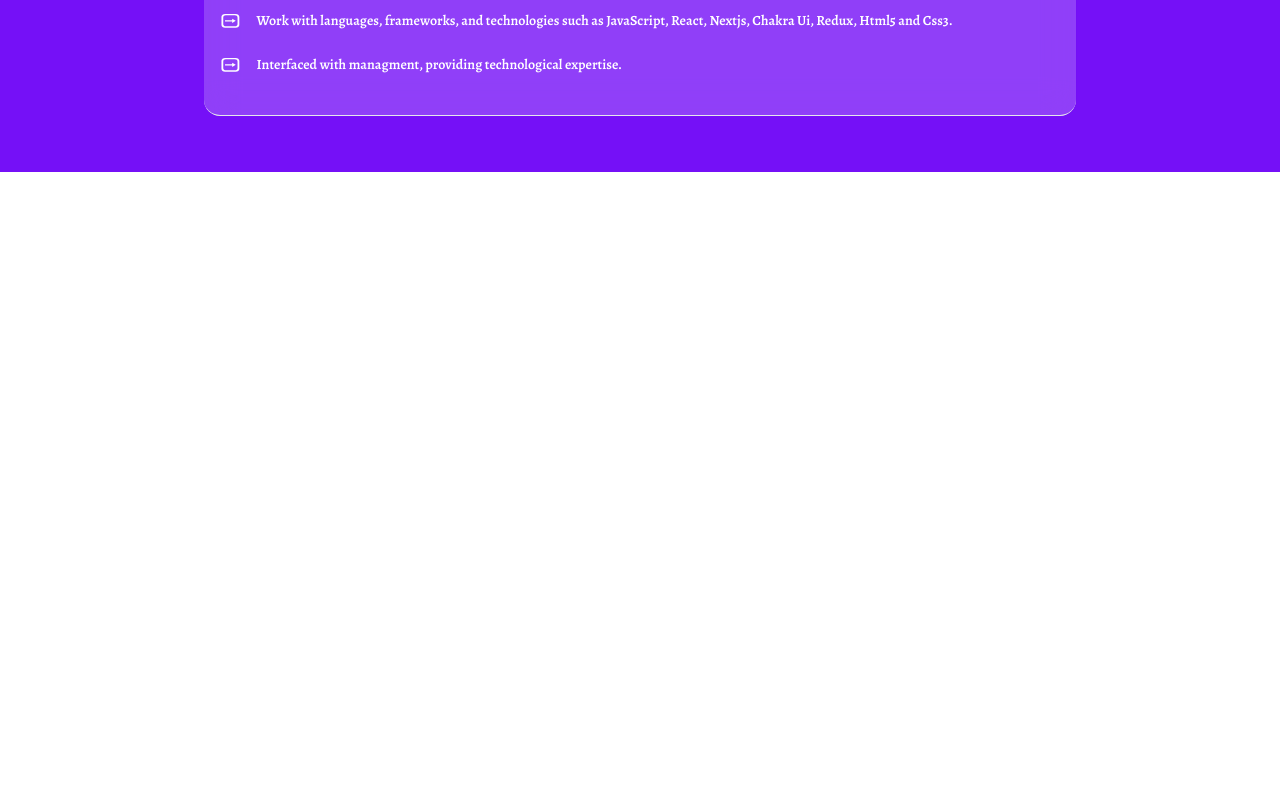
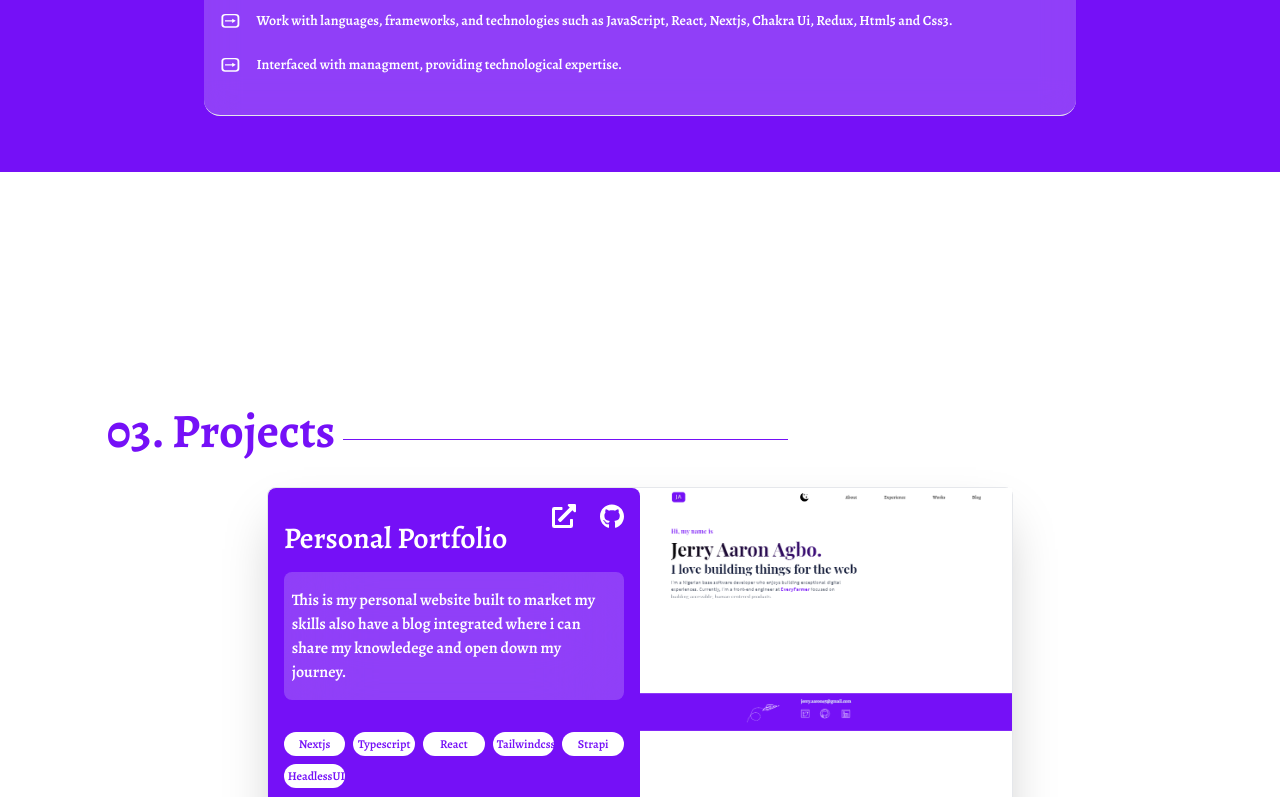
Before and after one commit to gfellah45/portfoliov2, a Next.js app: page / in a window 1280 px wide. Shown: the part 2000-2797 px from the top of the page. Before the commit the page ends 2391 px from the top, so only its background shows below. Built offline with nearby package versions, Linux system fonts and the light colour scheme; a web font is replaced by a local one.

Commit message:
adde content to projects section

```diff
--- a/src/components/Landing.tsx
+++ b/src/components/Landing.tsx
@@ -5,6 +5,7 @@ import Contact from "./Hero/Contact";
 import Title from "./Hero/Title";
 import Experience from "./Experience/Experience";
 import { HeaderContext } from "../Context/Header";
+import FeaturedProjects from "./Projects/FeaturedProjects";
 
 const Landing: React.FC = () => {
   const [top, setTop] = useState(false);
@@ -29,7 +30,7 @@ const Landing: React.FC = () => {
     return () => {
       window.removeEventListener("scroll", rezize);
     };
-  }, []);
+  }, [setHeader]);
 
   return (
     <div>
@@ -52,11 +53,10 @@ const Landing: React.FC = () => {
       <Experience />
       {top && (
         <a href="#">
-          <div className="fixed flex flex-col items-center justify-center w-12 h-12 p-4 text-white transition-all duration-300 ease-in-out rounded-full cursor-pointer animate-bounce bottom-4 right-4 bg-light-text2 dark:bg-light-bg2">
+          <div className="fixed flex flex-col items-center justify-center w-12 h-12 p-4 text-white transition-all duration-300 ease-in-out rounded-full shadow-2xl cursor-pointer animate-bounce bottom-4 right-4 bg-light-text2 dark:bg-light-bg2">
             <p>
               <svg
                 xmlns="http://www.w3.org/2000/svg"
-                enable-background="new 0 0 24 24"
                 height="24px"
                 viewBox="0 0 24 24"
                 width="24px"
@@ -70,6 +70,8 @@ const Landing: React.FC = () => {
           </div>
         </a>
       )}
+
+      <FeaturedProjects />
     </div>
   );
 };
--- /dev/null
+++ b/src/components/Projects/FeaturedProjects.tsx
@@ -0,0 +1,100 @@
+import React from "react";
+import Heading from "../Elements/Heading";
+import { nameV, lineWidth, fadeUp } from "../Animations";
+import { useInView } from "react-intersection-observer";
+import Image from "next/image";
+import BG from "../../../public/screencapture-localhost-3000-2021-08-20-19_50_01.png";
+
+interface Props {}
+
+const FeaturedProjects = (props: Props) => {
+  const { ref, inView } = useInView();
+  const { ref: ref2, inView: inView2 } = useInView();
+
+  return (
+    <div id="works" className="min-h-screen">
+      <Heading
+        ref1={ref}
+        ref2={ref2}
+        inView1={inView}
+        inView2={inView2}
+        variant1={nameV}
+        variant2={lineWidth}
+        text="03. Projects"
+        ligthColorMain="text-light-bg2"
+        darkColorMain="text-light-bg3"
+        bgLight="bg-light-bg2"
+        bgDark="bg-dark-text1"
+      />
+      <div className="w-11/12 md:w-7/12 mx-auto h-[60vh]">
+        <div className="flex flex-col-reverse flex-wrap w-full border rounded-lg shadow-2xl md:flex-row h-4/5">
+          <div className="relative w-full h-full p-4 overflow-hidden rounded-lg lg:w-6/12 bg-light-bg2">
+            <p className="absolute w-6 h-6 text-white cursor-pointer right-16">
+              <svg
+                aria-hidden="true"
+                focusable="false"
+                data-prefix="fas"
+                data-icon="external-link-alt"
+                className="svg-inline--fa fa-external-link-alt fa-w-16"
+                role="img"
+                xmlns="http://www.w3.org/2000/svg"
+                viewBox="0 0 512 512"
+              >
+                <path
+                  fill="currentColor"
+                  d="M432,320H400a16,16,0,0,0-16,16V448H64V128H208a16,16,0,0,0,16-16V80a16,16,0,0,0-16-16H48A48,48,0,0,0,0,112V464a48,48,0,0,0,48,48H400a48,48,0,0,0,48-48V336A16,16,0,0,0,432,320ZM488,0h-128c-21.37,0-32.05,25.91-17,41l35.73,35.73L135,320.37a24,24,0,0,0,0,34L157.67,377a24,24,0,0,0,34,0L435.28,133.32,471,169c15,15,41,4.5,41-17V24A24,24,0,0,0,488,0Z"
+                ></path>
+              </svg>
+            </p>
+            <p className="absolute w-6 h-6 text-white cursor-pointer right-4">
+              <svg
+                aria-hidden="true"
+                focusable="false"
+                data-prefix="fab"
+                data-icon="github"
+                className="svg-inline--fa fa-github fa-w-16"
+                role="img"
+                xmlns="http://www.w3.org/2000/svg"
+                viewBox="0 0 496 512"
+              >
+                <path
+                  fill="currentColor"
+                  d="M165.9 397.4c0 2-2.3 3.6-5.2 3.6-3.3.3-5.6-1.3-5.6-3.6 0-2 2.3-3.6 5.2-3.6 3-.3 5.6 1.3 5.6 3.6zm-31.1-4.5c-.7 2 1.3 4.3 4.3 4.9 2.6 1 5.6 0 6.2-2s-1.3-4.3-4.3-5.2c-2.6-.7-5.5.3-6.2 2.3zm44.2-1.7c-2.9.7-4.9 2.6-4.6 4.9.3 2 2.9 3.3 5.9 2.6 2.9-.7 4.9-2.6 4.6-4.6-.3-1.9-3-3.2-5.9-2.9zM244.8 8C106.1 8 0 113.3 0 252c0 110.9 69.8 205.8 169.5 239.2 12.8 2.3 17.3-5.6 17.3-12.1 0-6.2-.3-40.4-.3-61.4 0 0-70 15-84.7-29.8 0 0-11.4-29.1-27.8-36.6 0 0-22.9-15.7 1.6-15.4 0 0 24.9 2 38.6 25.8 21.9 38.6 58.6 27.5 72.9 20.9 2.3-16 8.8-27.1 16-33.7-55.9-6.2-112.3-14.3-112.3-110.5 0-27.5 7.6-41.3 23.6-58.9-2.6-6.5-11.1-33.3 2.6-67.9 20.9-6.5 69 27 69 27 20-5.6 41.5-8.5 62.8-8.5s42.8 2.9 62.8 8.5c0 0 48.1-33.6 69-27 13.7 34.7 5.2 61.4 2.6 67.9 16 17.7 25.8 31.5 25.8 58.9 0 96.5-58.9 104.2-114.8 110.5 9.2 7.9 17 22.9 17 46.4 0 33.7-.3 75.4-.3 83.6 0 6.5 4.6 14.4 17.3 12.1C428.2 457.8 496 362.9 496 252 496 113.3 383.5 8 244.8 8zM97.2 352.9c-1.3 1-1 3.3.7 5.2 1.6 1.6 3.9 2.3 5.2 1 1.3-1 1-3.3-.7-5.2-1.6-1.6-3.9-2.3-5.2-1zm-10.8-8.1c-.7 1.3.3 2.9 2.3 3.9 1.6 1 3.6.7 4.3-.7.7-1.3-.3-2.9-2.3-3.9-2-.6-3.6-.3-4.3.7zm32.4 35.6c-1.6 1.3-1 4.3 1.3 6.2 2.3 2.3 5.2 2.6 6.5 1 1.3-1.3.7-4.3-1.3-6.2-2.2-2.3-5.2-2.6-6.5-1zm-11.4-14.7c-1.6 1-1.6 3.6 0 5.9 1.6 2.3 4.3 3.3 5.6 2.3 1.6-1.3 1.6-3.9 0-6.2-1.4-2.3-4-3.3-5.6-2z"
+                ></path>
+              </svg>
+            </p>
+            <h3 className="pt-4 text-3xl text-white ">Personal Portfolio</h3>
+            <p className="px-2 py-4 mt-4 text-white bg-white rounded-lg bg-opacity-20 backdrop-filter backdrop-blur-2xl">
+              This is my personal website built to market my skills also have a
+              blog integrated where i can share my knowledege and open down my
+              journey.{" "}
+            </p>
+
+            <div className="grid w-full grid-cols-5 gap-2 pt-8 ">
+              {[
+                "Nextjs",
+                "Typescript",
+                "React",
+                "Tailwindcss",
+                "Strapi",
+                "HeadlessUI",
+              ].map((item, id) => (
+                <p
+                  key={id}
+                  className="px-1 py-1 text-xs text-center bg-white cursor-pointer rounded-2xl text-light-bg2"
+                >
+                  {item}
+                </p>
+              ))}
+            </div>
+          </div>
+          <div className="w-full md:w-6/12">
+            <Image src={BG} />
+          </div>
+        </div>
+      </div>
+    </div>
+  );
+};
+
+export default FeaturedProjects;
```
Also changed, not shown: public/screencapture-localhost-3000-2021-08-20-19_50_01.png (added).
